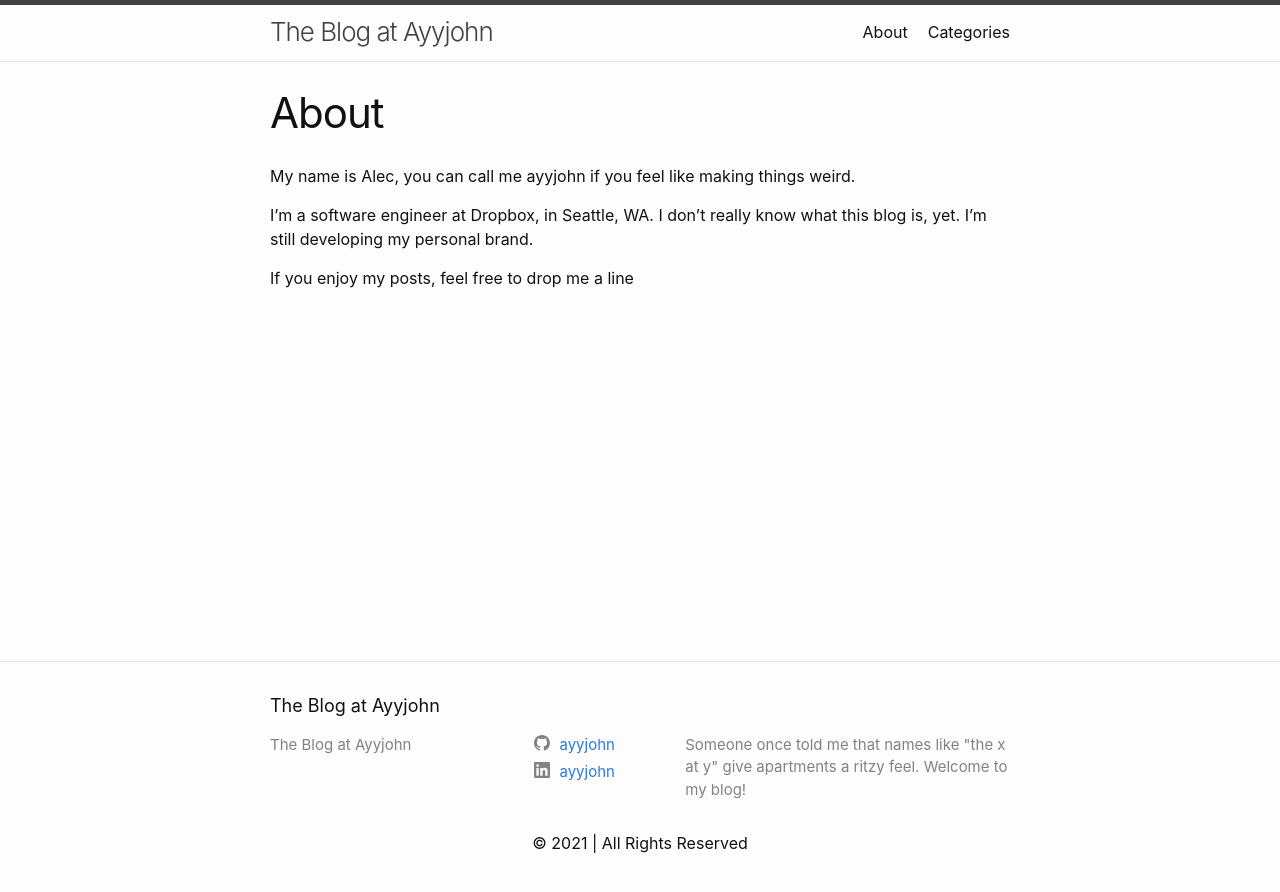
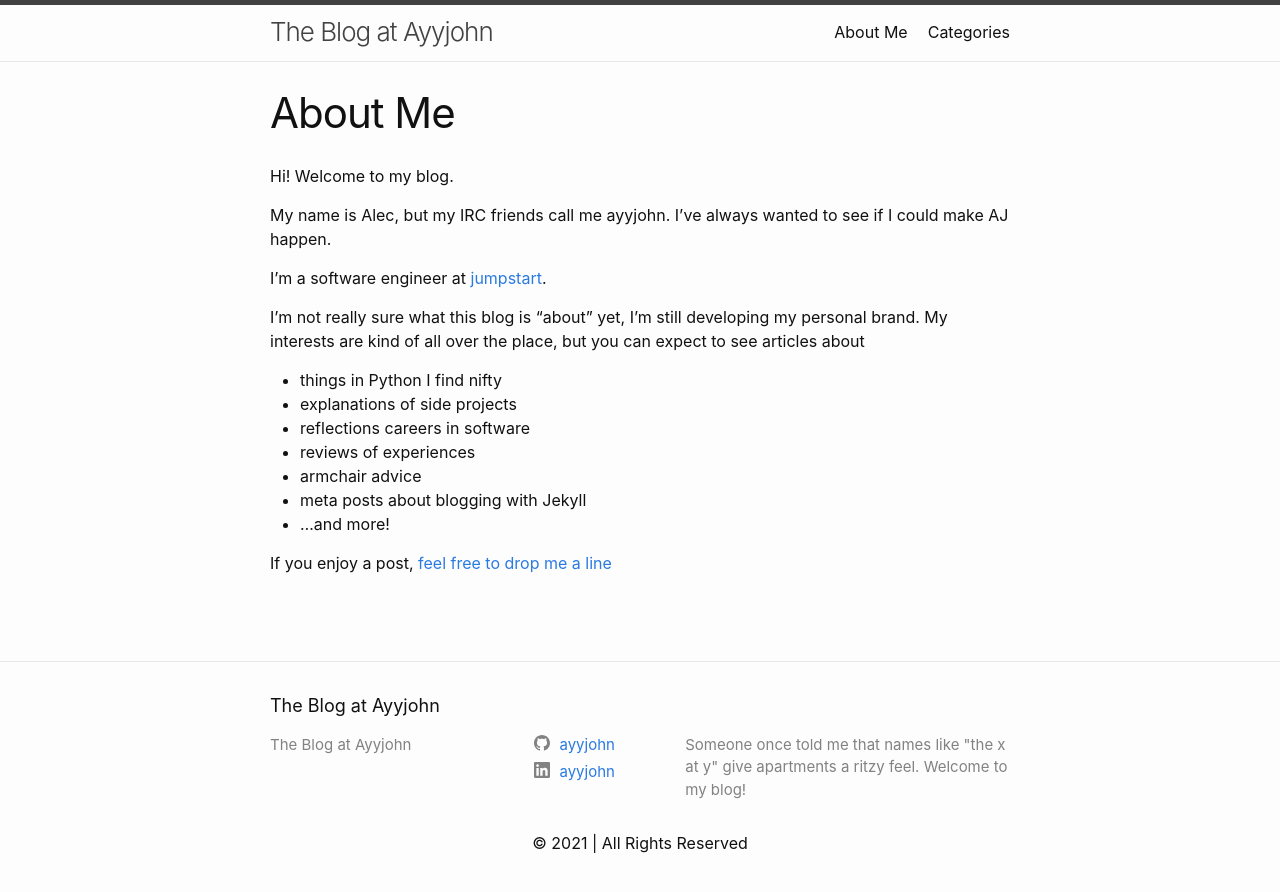
Before and after one commit to ayyjohn/ayyjohn.github.io, a Jekyll site: the page built from about.md, in a window 1280 px wide. Shown: the top 892 px of the page. Built offline with Jekyll 4.4.1, drawn with Linux system fonts in a browser that asks for light colours.

Commit message:
update about me

```diff
--- a/about.md
+++ b/about.md
@@ -1,12 +1,23 @@
 ---
 layout: page
-title: About
+title: About Me
 permalink: /about/
 ---
 
-My name is Alec, you can call me ayyjohn if you feel like making things weird.
+Hi! Welcome to my blog.
 
-I'm a software engineer at Dropbox, in Seattle, WA.
-I don't really know what this blog is, yet. I'm still developing my personal brand.
+My name is Alec, but my IRC friends call me ayyjohn. I've always wanted to see if I could make AJ happen.
 
-If you enjoy my posts, feel free to drop me a line
+I'm a software engineer at [jumpstart](https://jumpstart.me).
+
+I'm not really sure what this blog is "about" yet, I'm still developing my personal brand. My interests are kind of all over the place, but you can expect to see articles about
+
+* things in Python I find nifty
+* explanations of side projects
+* reflections careers in software
+* reviews of experiences
+* armchair advice
+* meta posts about blogging with Jekyll
+* ...and more!
+
+If you enjoy a post, [feel free to drop me a line](https://www.linkedin.com/in/ayyjohn/)
```
